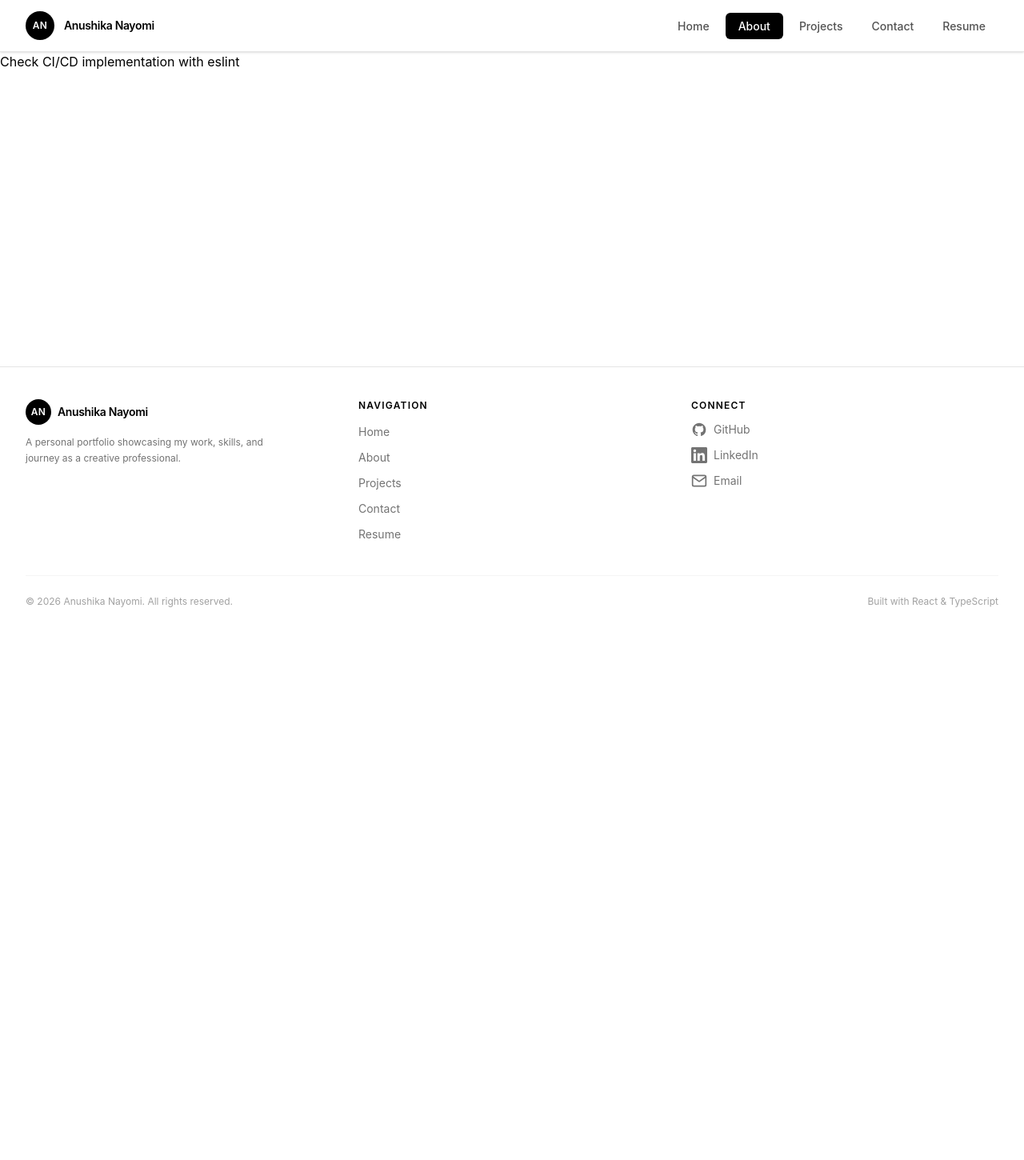
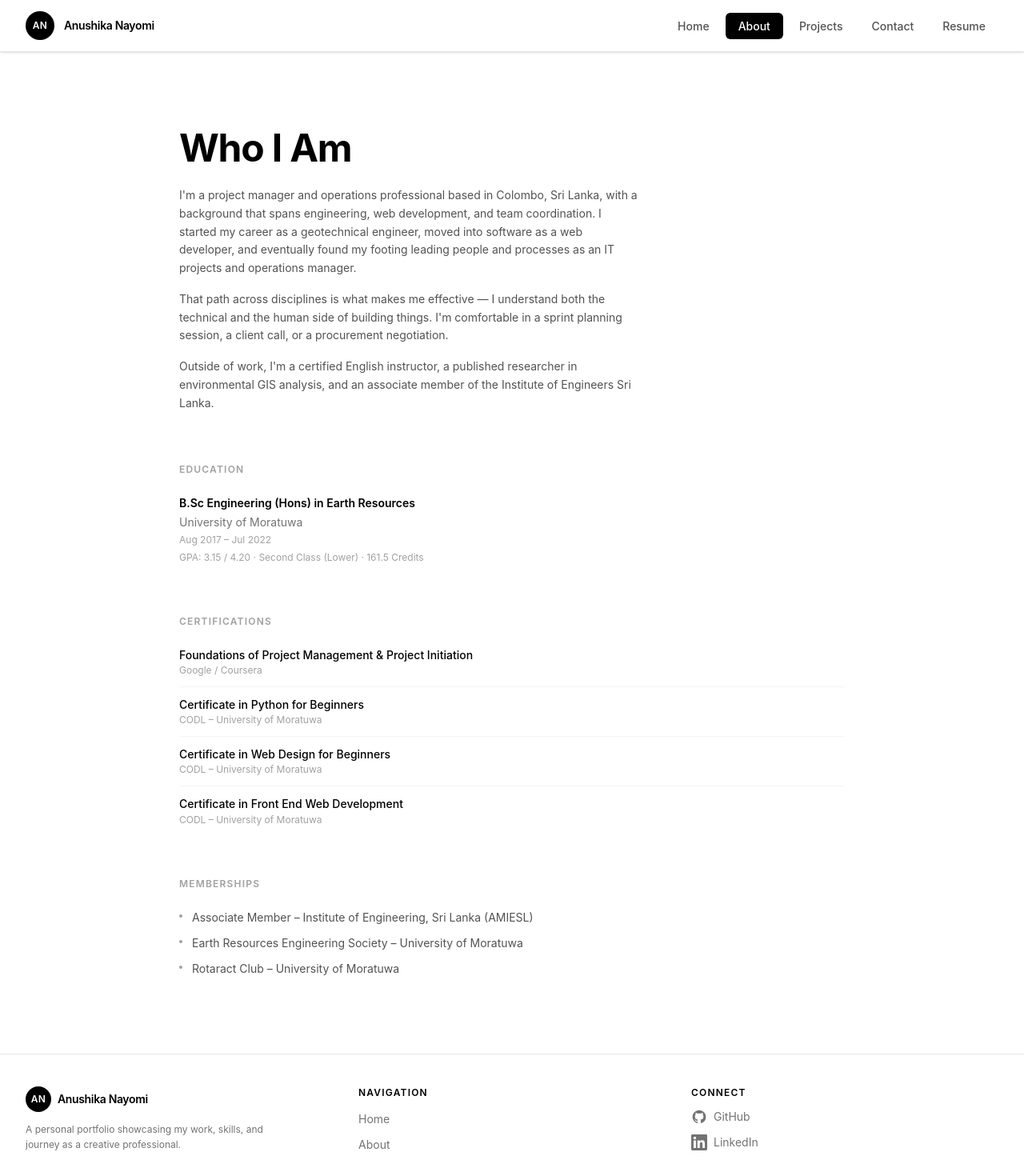
Before and after one commit to kgmanojranga/portfolio-anushika, a React (Vite) app: page /about in a window 1280 px wide. Shown: the top 1450 px of the page at 80% size. Before the commit the page ends 800 px from the top, so only its background shows below. Built offline with nearby package versions, Linux system fonts and the light colour scheme.

Commit message:
feature: add AboutPage.tsx

```diff
--- a/src/pages/AboutPage.tsx
+++ b/src/pages/AboutPage.tsx
@@ -1,5 +1,98 @@
+import Container from '../components/common/Container';
+import { profile } from '../data/profile';
+
 const AboutPage = () => {
-  return <div>Check CI/CD implementation with eslint</div>;
+  const { personal, education, certifications, memberships } = profile;
+
+  return (
+    <div className="py-16 md:py-24">
+      <Container size="md">
+        <div className="flex flex-col gap-16">
+
+          {/* ── Who I Am ── */}
+          <div className="flex flex-col gap-6">
+            <h1 className="text-4xl md:text-5xl font-bold text-black tracking-tight">
+              Who I Am
+            </h1>
+            <div className="flex flex-col gap-4 text-sm text-neutral-600 leading-relaxed max-w-xl">
+              <p>
+                I'm a project manager and operations professional based in{' '}
+                {personal.location}, with a background that spans engineering,
+                web development, and team coordination. I started my career as a
+                geotechnical engineer, moved into software as a web developer,
+                and eventually found my footing leading people and processes as
+                an IT projects and operations manager.
+              </p>
+              <p>
+                That path across disciplines is what makes me effective — I
+                understand both the technical and the human side of building
+                things. I'm comfortable in a sprint planning session, a client
+                call, or a procurement negotiation.
+              </p>
+              <p>
+                Outside of work, I'm a certified English instructor, a published
+                researcher in environmental GIS analysis, and an associate member
+                of the Institute of Engineers Sri Lanka.
+              </p>
+            </div>
+          </div>
+
+          {/* ── Education ── */}
+          <div className="flex flex-col gap-6">
+            <p className="text-xs font-semibold uppercase tracking-widest text-neutral-400">
+              Education
+            </p>
+            <div className="flex flex-col gap-5">
+              {education.map(edu => (
+                <div key={edu.degree} className="flex flex-col gap-1">
+                  <h3 className="text-sm font-semibold text-black leading-snug">{edu.degree}</h3>
+                  <p className="text-sm text-neutral-500">{edu.institution}</p>
+                  <p className="text-xs text-neutral-400">{edu.period}</p>
+                  {edu.details && (
+                    <p className="text-xs text-neutral-400 mt-0.5">{edu.details}</p>
+                  )}
+                </div>
+              ))}
+            </div>
+          </div>
+
+          {/* ── Certifications ── */}
+          <div className="flex flex-col gap-6">
+            <p className="text-xs font-semibold uppercase tracking-widest text-neutral-400">
+              Certifications
+            </p>
+            <div className="flex flex-col divide-y divide-neutral-100">
+              {certifications.map(cert => (
+                <div
+                  key={cert.title}
+                  className="py-3 first:pt-0 last:pb-0 flex flex-col gap-0.5"
+                >
+                  <p className="text-sm font-medium text-black leading-snug">{cert.title}</p>
+                  <p className="text-xs text-neutral-400">{cert.issuer}</p>
+                </div>
+              ))}
+            </div>
+          </div>
+
+          {/* ── Memberships ── */}
+          <div className="flex flex-col gap-6">
+            <p className="text-xs font-semibold uppercase tracking-widest text-neutral-400">
+              Memberships
+            </p>
+            <div className="flex flex-col gap-3">
+              {memberships.map(m => (
+                <div key={m} className="flex gap-3 items-start text-sm text-neutral-600">
+                  <span className="mt-1.5 w-1 h-1 rounded-full bg-neutral-400 shrink-0" />
+                  {m}
+                </div>
+              ))}
+            </div>
+          </div>
+
+        </div>
+      </Container>
+    </div>
+  );
 };
 
 export default AboutPage;
```
